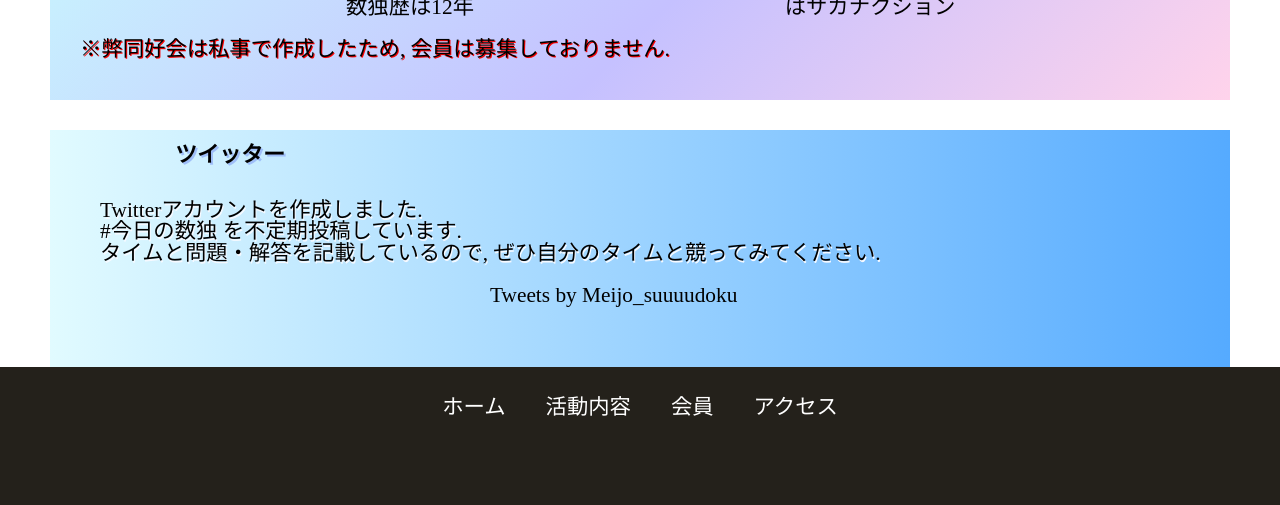
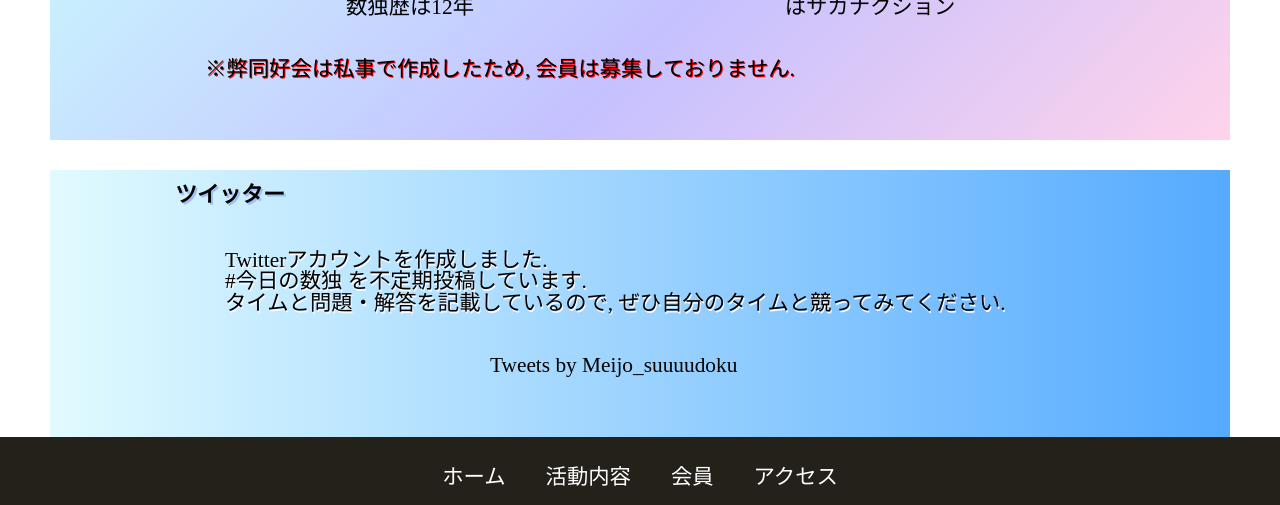
Before and after one commit to ayuka-05/weLoveSudoku, a plain HTML site: page members.html in a window 1280 px wide. Shown: the part 705-1210 px from the top of the page. Drawn offline with nearby package versions, Linux system fonts and the light colour scheme; a script that the page names is missing; a web font is replaced by a local one.

Commit message:
Update members.html

```diff
--- a/members.html
+++ b/members.html
@@ -74,7 +74,9 @@
                         <p class="speciality">好きなアーティストはサカナクション</p>
                     </li>
                 </ul>
+                <div class="feature">
                     <dd class="attention">※弊同好会は私事で作成したため, 会員は募集しておりません.</dd>
+                </div>
             </section>
 
             <section class="section2">
@@ -83,12 +85,15 @@
                         <h2>ツイッター</h2>
                     </div>
                 </div>
+
+                <div class="feature">
                     <div class="kaicho-twitter">
                         <dd>
                             <dd>Twitterアカウントを作成しました.</dd>
                             <dd>#今日の数独 を不定期投稿しています.</dd>
                             <dd>タイムと問題・解答を記載しているので, ぜひ自分のタイムと競ってみてください.</dd>
                         </dd>
+                    </div>
                 </div>
                 <div class="timeline">
                     <p style="text-align: center;"><br></p>
```
Lines whose indentation alone changed are shown as unchanged.
